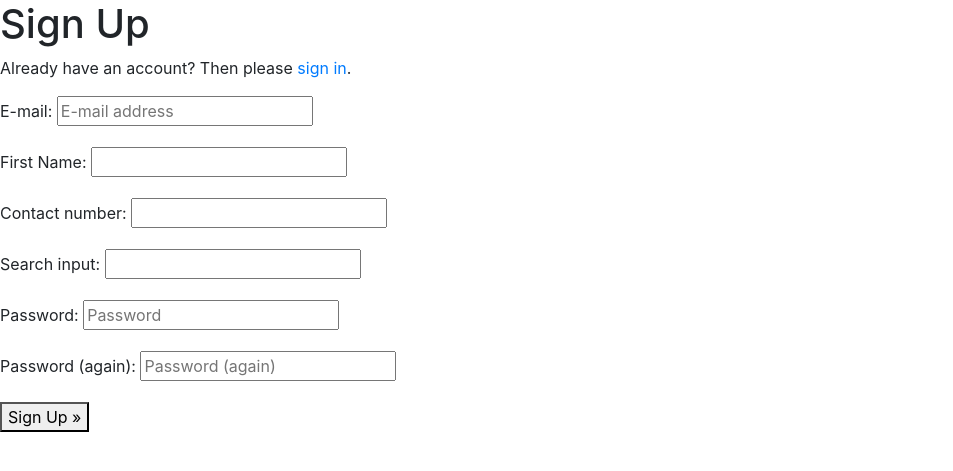
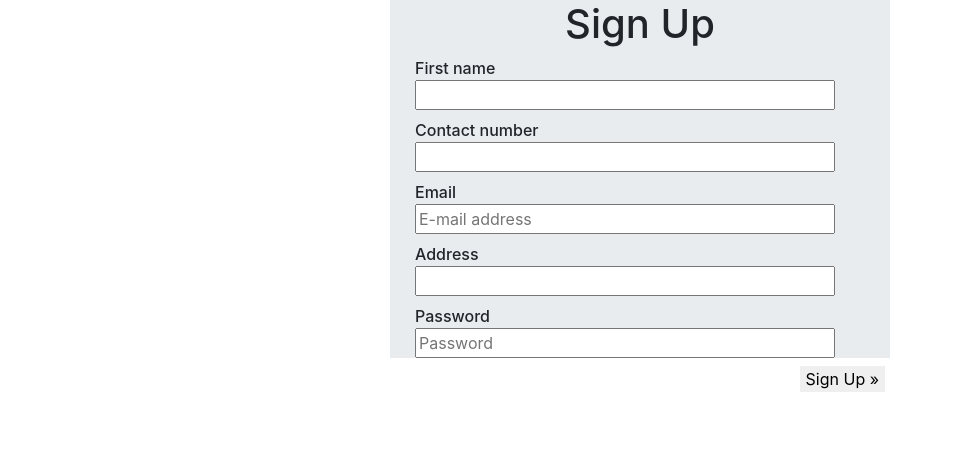
Before and after one commit to philip-hughes/fourth-milestone-project, a Django app: page /accounts/signup/ in a window 1280 px wide. Shown: the part 80-551 px from the top of the page, without its empty margins (0-953 px from the left). Run offline with Django 3.2, Linux system fonts and the light colour scheme; parts of the project's set-up code (start-up, migrations or seed data) failed here and were passed over; some libraries are stand-ins or nearby versions.

Commit message:
Styling the signup form

```diff
--- a/pizza_dojo/forms.py
+++ b/pizza_dojo/forms.py
@@ -7,9 +7,11 @@ class CustomSignupForm(SignupForm):
     def __init__(self, *args, **kwargs):
         super(CustomSignupForm, self).__init__(*args, **kwargs)
         self.auto_id = '%s'
+
+        print('form fields: ', self.field_order)
     first_name = forms.CharField(max_length=30, label='First Name')
     contact_number = forms.CharField(max_length=20, label='Contact number')
-    search_input = forms.CharField(max_length=200, label='Search input' )
+    search_input = forms.CharField(max_length=200, label='Address' )
     loc_lat = forms.CharField(widget=forms.HiddenInput())
     loc_long = forms.CharField(widget=forms.HiddenInput())
 
--- a/static/css/style.css
+++ b/static/css/style.css
@@ -13,6 +13,48 @@
     position: absolute;
     right: 30px;
     top: 15px;
+}
+
+/**********Sign up*****************/
+.signup-wrapper {
+
+}
+
+.form-wrapper {
+    position: relative;
+    margin: 0 auto;
+    width: 500px;
+    margin-bottom: 40px;
+    background-color: #e9ecef;
+}
+
+.form-wrapper h1 {
+    text-align: center;
+}
+
+.form-input-wrapper {
+    position: relative;
+    margin: 0 auto;
+    width: 450px;
+}
+.form-input label, .form-input input {
+    display: block;
+}
+
+.form-input input {
+    width: 420px;
+    height: 30px;
+    margin-bottom: 8px;
+}
+.form-input label {
+    font-weight: 500;
+    margin-bottom: 0;
+}
+
+.form-wrapper button {
+    position: absolute;
+    right: 5px;
+    border: none;
 }
 
 .menu-section-heading {
--- a/templates/allauth/account/signup.html
+++ b/templates/allauth/account/signup.html
@@ -8,18 +8,41 @@
 {% block head_title %}{% trans "Signup" %}{% endblock %}
 
 {% block content %}
+<div class="signup-wrapper">
+    <div class="form-wrapper">
         <h1>{% trans "Sign Up" %}</h1>
-
-<p>{% blocktrans %}Already have an account? Then please <a href="{{ login_url }}">sign in</a>.{% endblocktrans %}</p>
-
         <form class="signup" id="signup_form" method="post" action="{% url 'account_signup' %}">
             {% csrf_token %}
-  {{ form.as_p }}
+            <div class="form-input-wrapper">
+                <div class="form-input">
+                    <label for="first_name">First name</label>
+                    {{ form.first_name }}
+                </div>
+                <div class="form-input">
+                    <label for="contact_number">Contact number</label>
+                    {{ form.contact_number }}
+                </div>
+                <div class="form-input">
+                    <label for="email">Email</label>
+                    {{ form.email }}
+                </div>
+                <div class="form-input">
+                    <label for="search_input">Address</label>
+                    {{ form.search_input }}
+                </div>
+                <div class="form-input">
+                    <label for="search_input">Password</label>
+                    {{ form.password1 }}
+                </div>
+            </div>
+
             {% if redirect_field_value %}
             <input type="hidden" name="{{ redirect_field_name }}" value="{{ redirect_field_value }}" />
             {% endif %}
-
             <button type="submit">{% trans "Sign Up" %} &raquo;</button>
         </form>
+    </div>
+</div>
+
 
 {% endblock %}
```
Lines whose indentation alone changed are shown as unchanged.
